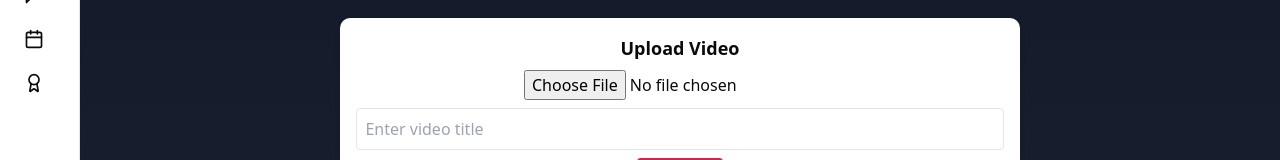
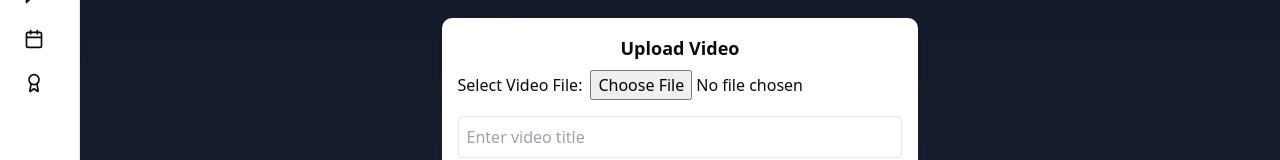
Before and after one commit to Bharathsencha/Cooking-App, a React (Vite) app: page / in a window 1280 px wide. Shown: the part 243-403 px from the top of the page. Built offline with nearby package versions, Linux system fonts and the light colour scheme; no server answers.

Commit message:
made small changes

```diff
--- a/src/components/ProfilePicture.tsx
+++ b/src/components/ProfilePicture.tsx
@@ -15,7 +15,7 @@ export default function ProfilePicture() {
       const userId = auth.currentUser?.uid;
       if (!userId) throw new Error("User not logged in");
 
-      const photoURL = await uploadProfilePicture(userId, file);
+      await uploadProfilePicture(userId, file);
       alert("Profile picture updated!");
     } catch (error) {
       console.error("Upload failed:", error);
@@ -25,7 +25,14 @@ export default function ProfilePicture() {
   return (
     <div className="mt-4">
       <h2 className="text-lg font-semibold">Update Profile Picture</h2>
-      <input type="file" accept="image/*" onChange={(e) => setFile(e.target.files?.[0] || null)} />
+      <label htmlFor="profile-picture" className="block mb-2">Choose a profile picture</label>
+      <input
+        id="profile-picture"
+        type="file"
+        accept="image/*"
+        title="Select a profile picture"
+        onChange={(e) => setFile(e.target.files?.[0] || null)}
+      />
       <button className="mt-2 bg-primary text-white px-4 py-2 rounded" onClick={handleUpload}>
         Upload
       </button>
--- a/src/components/UploadVideo.tsx
+++ b/src/components/UploadVideo.tsx
@@ -2,6 +2,7 @@ import { useState } from "react";
 import { uploadVideoToCloudinary } from "../firebase/cloudinary";
 import { saveVideoToFirestore } from "../firebase/videos";
 import { auth } from "../firebase/config";
+
 
 export default function UploadVideo() {
   const [file, setFile] = useState<File | null>(null);
@@ -16,7 +17,14 @@ export default function UploadVideo() {
 
     setUploading(true);
     try {
-      const userId = auth.currentUser?.uid;
+      const { currentUser: user } = auth;
+      const userId = user?.uid;
+      if (!userId) {
+        alert("You must be logged in to upload a video.");
+        setUploading(false);
+        return;
+      }
+
       if (!userId) throw new Error("User not logged in");
 
       // Upload video to Cloudinary
@@ -38,12 +46,16 @@ export default function UploadVideo() {
   return (
     <div className="p-4 bg-card shadow-md rounded-md text-center">
       <h2 className="text-lg font-semibold mb-2">Upload Video</h2>
-      <input
-        type="file"
-        accept="video/*"
-        onChange={(e) => setFile(e.target.files?.[0] || null)}
-        className="mb-2"
-      />
+      <label htmlFor="video-upload" className="block mb-2">
+        Select Video File:
+        <input
+          id="video-upload"
+          type="file"
+          accept="video/*"
+          onChange={(e) => setFile(e.target.files?.[0] || null)}
+          className="mb-2 ml-2"
+        />
+      </label>
       <input
         type="text"
         placeholder="Enter video title"
--- a/src/firebase/cloudinary.ts
+++ b/src/firebase/cloudinary.ts
@@ -1,10 +1,10 @@
 export async function uploadVideoToCloudinary(file: File) {
     const formData = new FormData();
     formData.append("file", file);
-    formData.append("upload_preset", "video_uploads"); // Replace with your Cloudinary preset
+    formData.append("upload_preset", "foodieshare"); // Replace with your Cloudinary preset
 
     const response = await fetch(
-      `https://api.cloudinary.com/v1_1/dqrzsqjaq/video/upload`, // Replace with your Cloud Name
+      `https://api.cloudinary.com/v1_1/dyroiweqo/video/upload`, // Replace with your Cloud Name
       {
         method: "POST",
         body: formData,
```
Also changed, not shown: src/main.tsx (line endings or trailing spaces).
